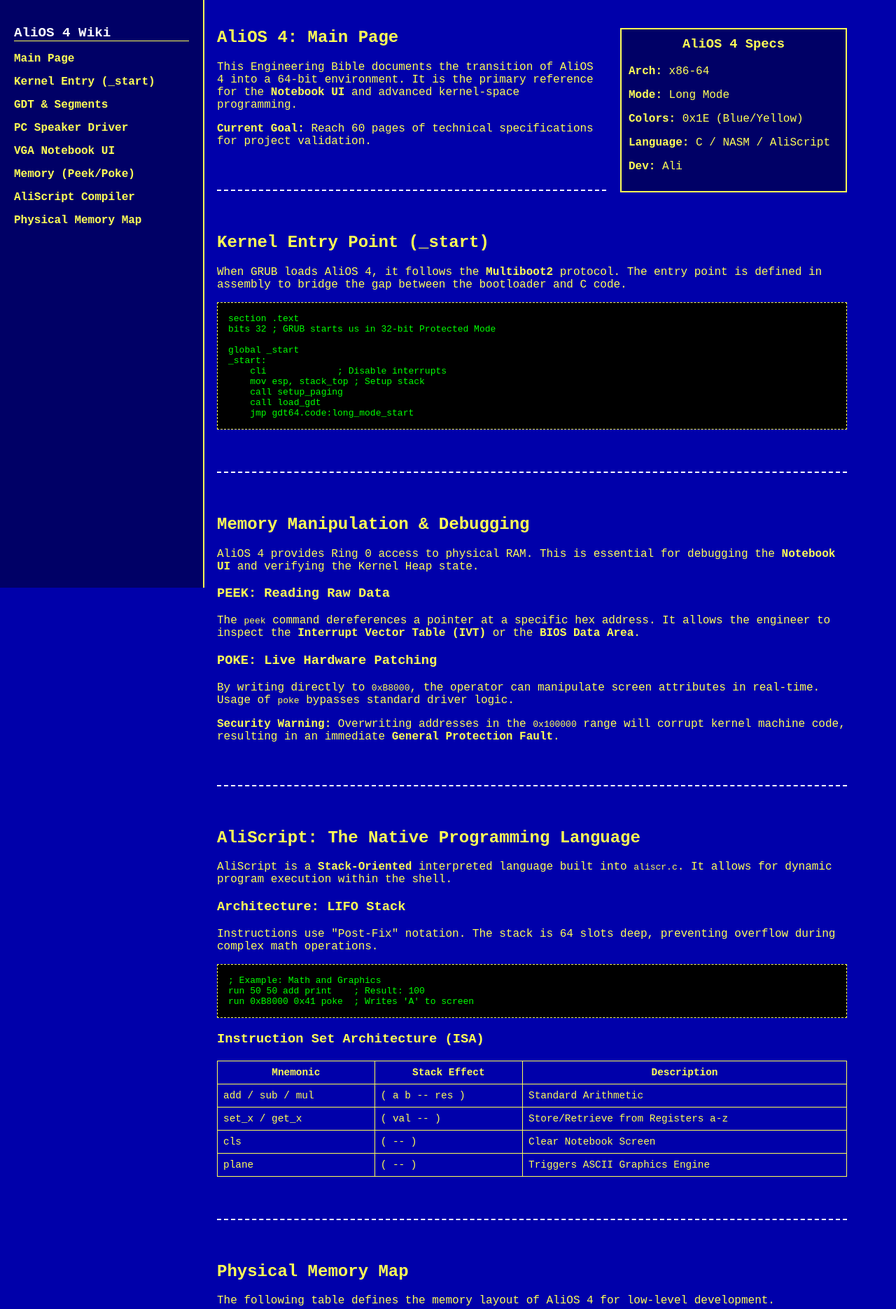
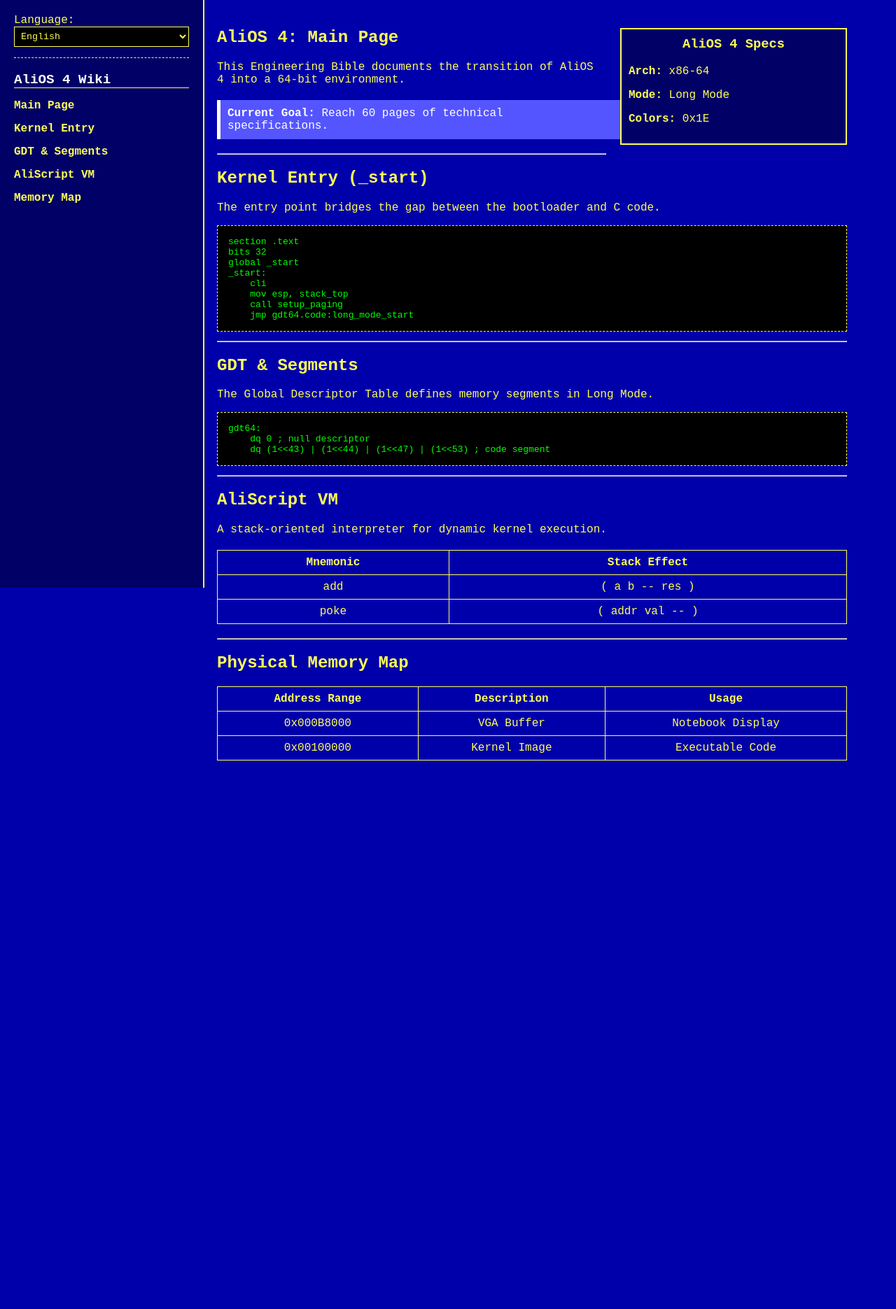
Before and after one commit to Justlinuxyourself/JustLinuxyourself.github.io, a plain HTML site: page AliOS_wiki/index.html in a window 1280 px wide. Shown: the top 1871 px of the page at 70% size. After the commit the page ends 1127 px from the top, so only its background shows below. Drawn offline with Linux system fonts and the light colour scheme.

Commit message:
Update index.html

```diff
--- a/AliOS_wiki/index.html
+++ b/AliOS_wiki/index.html
@@ -19,9 +19,9 @@
         margin: 0;
         display: flex;
         flex-direction: row;
+        transition: direction 0.3s ease;
     }
 
-    /* Sidebar Navigation - Desktop Default */
     nav {
         width: 250px;
         background-color: var(--sidebar-blue);
@@ -31,6 +31,7 @@
         padding: 20px;
         overflow-y: auto;
         z-index: 100;
+        left: 0;
     }
 
     nav h2 { color: #FFF; font-size: 1.2rem; border-bottom: 1px solid var(--text-yellow); }
@@ -38,12 +39,37 @@
     nav ul li { margin: 15px 0; }
     nav ul li a { color: var(--text-yellow); text-decoration: none; font-weight: bold; display: block; }
 
-    /* Main Content */
+    .lang-box {
+        margin-bottom: 20px;
+        padding-bottom: 15px;
+        border-bottom: 1px dashed var(--text-yellow);
+    }
+    select {
+        background: var(--code-bg);
+        color: var(--text-yellow);
+        border: 1px solid var(--text-yellow);
+        padding: 5px;
+        font-family: monospace;
+        width: 100%;
+    }
+
     main {
         margin-left: 290px;
         padding: 20px;
         width: 100%;
         max-width: 900px;
+        transition: margin 0.3s ease;
+    }
+
+    body[dir="rtl"] nav {
+        left: auto;
+        right: 0;
+        border-right: none;
+        border-left: 2px solid var(--text-yellow);
+    }
+    body[dir="rtl"] main {
+        margin-left: 0;
+        margin-right: 290px;
     }
 
     .infobox {
@@ -55,6 +81,7 @@
         margin: 0 0 20px 20px;
         padding: 10px;
     }
+    body[dir="rtl"] .infobox { float: left; margin: 0 20px 20px 0; }
 
     pre {
         background-color: var(--code-bg);
@@ -62,191 +89,165 @@
         padding: 15px;
         border: 1px dashed var(--text-yellow);
         overflow-x: auto;
-        white-space: pre-wrap; /* Forces code to wrap on small screens */
-        word-wrap: break-word;
+        direction: ltr !important;
+        text-align: left;
     }
 
-    table { width: 100%; border-collapse: collapse; margin: 20px 0; font-size: 0.9rem; }
-    th, td { border: 1px solid var(--text-yellow); padding: 8px; }
+    .note {
+        background: #5555FF;
+        color: #FFF;
+        padding: 10px;
+        border-left: 5px solid #FFF;
+        margin: 20px 0;
+    }
+    body[dir="rtl"] .note { border-left: none; border-right: 5px solid #FFF; }
 
-    /* --- MOBILE RESPONSIVE LOGIC --- */
+    table { width: 100%; border-collapse: collapse; margin: 20px 0; }
+    th, td { border: 1px solid var(--text-yellow); padding: 8px; text-align: center; }
+
     @media (max-width: 768px) {
         body { flex-direction: column; }
-
-        nav {
-            position: relative;
-            width: 100%;
-            height: auto;
-            border-right: none;
-            border-bottom: 2px solid var(--text-yellow);
-            box-sizing: border-box;
-        }
-
-        nav ul { display: flex; flex-wrap: wrap; gap: 10px; }
-        nav ul li { margin: 5px 0; }
-
-        main {
-            margin-left: 0;
-            padding: 15px;
-            box-sizing: border-box;
-        }
-
-        .infobox {
-            float: none;
-            margin-left: 0;
-            max-width: 100%;
-        }
-
-        h1 { font-size: 1.5rem; }
+        nav { position: relative; width: 100%; height: auto; border: none; border-bottom: 2px solid var(--text-yellow); }
+        main { margin: 0 !important; padding: 15px; }
+        .infobox { float: none; max-width: 100%; }
     }
 </style>
 </head>
 <body>
 
 <nav>
-    <h2>AliOS 4 Wiki</h2>
+    <div class="lang-box">
+        <label data-key="select-lang">Language:</label>
+        <select onchange="setLanguage(this.value)">
+            <option value="en">English</option>
+            <option value="ar">العربية</option>
+        </select>
+    </div>
+    <h2 data-key="wiki-title">AliOS 4 Wiki</h2>
     <ul>
-        <li><a href="#main">Main Page</a></li>
-        <li><a href="#kernel-entry">Kernel Entry (_start)</a></li>
-        <li><a href="#gdt-setup">GDT & Segments</a></li>
-        <li><a href="#pc-speaker">PC Speaker Driver</a></li>
-        <li><a href="#vga-notebook">VGA Notebook UI</a></li>
-        <li><a href="#memory-tools">Memory (Peek/Poke)</a></li>
-        <li><a href="#aliscript-vm">AliScript Compiler</a></li>
-        <li><a href="#system-map">Physical Memory Map</a></li>
+        <li><a href="#main" data-key="nav-main">Main Page</a></li>
+        <li><a href="#kernel-entry" data-key="nav-kernel">Kernel Entry</a></li>
+        <li><a href="#gdt-setup" data-key="nav-gdt">GDT & Segments</a></li>
+        <li><a href="#aliscript-vm" data-key="nav-aliscript">AliScript VM</a></li>
+        <li><a href="#system-map" data-key="nav-map">Memory Map</a></li>
     </ul>
 </nav>
 
 <main>
-    <!-- MAIN PAGE -->
     <section id="main">
         <div class="infobox">
-            <h3 style="text-align:center; margin-top:0;">AliOS 4 Specs</h3>
-            <p><strong>Arch:</strong> x86-64</p>
-            <p><strong>Mode:</strong> Long Mode</p>
-            <p><strong>Colors:</strong> 0x1E (Blue/Yellow)</p>
-            <p><strong>Language:</strong> C / NASM / AliScript</p>
-            <p><strong>Dev:</strong> Ali</p>
+            <h3 style="text-align:center; margin-top:0;" data-key="specs-h">AliOS 4 Specs</h3>
+            <p><strong data-key="spec-arch">Arch:</strong> x86-64</p>
+            <p><strong data-key="spec-mode">Mode:</strong> Long Mode</p>
+            <p><strong data-key="spec-color">Colors:</strong> 0x1E</p>
         </div>
-        <h1>AliOS 4: Main Page</h1>
-        <p>This Engineering Bible documents the transition of AliOS 4 into a 64-bit environment. It is the primary reference for the <strong>Notebook UI</strong> and advanced kernel-space programming.</p>
-
+        <h1 data-key="main-h">AliOS 4: Main Page</h1>
+        <p data-key="main-p">This Engineering Bible documents the transition of AliOS 4 into a 64-bit environment.</p>
         <div class="note">
-            <strong>Current Goal:</strong> Reach 60 pages of technical specifications for project validation.
+            <strong data-key="goal-h">Current Goal:</strong> <span data-key="goal-p">Reach 60 pages of technical specifications.</span>
         </div>
     </section>
 
-    <hr style="margin: 60px 0; border: 0; border-top: 2px dashed #FFF;">
+    <hr>
 
-    <!-- KERNEL ENTRY SECTION -->
     <section id="kernel-entry">
-        <h1>Kernel Entry Point (_start)</h1>
-        <p>When GRUB loads AliOS 4, it follows the <strong>Multiboot2</strong> protocol. The entry point is defined in assembly to bridge the gap between the bootloader and C code.</p>
-
+        <h1 data-key="kernel-h">Kernel Entry (_start)</h1>
+        <p data-key="kernel-p">The entry point bridges the gap between the bootloader and C code.</p>
 <pre>
-<span class="keyword">section</span> .text
-<span class="keyword">bits</span> 32 <span class="comment">; GRUB starts us in 32-bit Protected Mode</span>
-
-<span class="keyword">global</span> _start
-<span class="keyword">_start:</span>
-    <span class="keyword">cli</span>             <span class="comment">; Disable interrupts</span>
-    <span class="keyword">mov</span> esp, stack_top <span class="comment">; Setup stack</span>
-    <span class="keyword">call</span> setup_paging
-    <span class="keyword">call</span> load_gdt
-    <span class="keyword">jmp</span> gdt64.code:long_mode_start
+section .text
+bits 32
+global _start
+_start:
+    cli
+    mov esp, stack_top
+    call setup_paging
+    jmp gdt64.code:long_mode_start
 </pre>
     </section>
 
-    <hr style="margin: 60px 0; border: 0; border-top: 2px dashed #FFF;">
+    <hr>
 
-    <!-- MEMORY TOOLS SECTION -->
-    <section id="memory-tools">
-        <h1>Memory Manipulation & Debugging</h1>
-        <p>AliOS 4 provides Ring 0 access to physical RAM. This is essential for debugging the <strong>Notebook UI</strong> and verifying the Kernel Heap state.</p>
-
-        <h3>PEEK: Reading Raw Data</h3>
-        <p>The <code>peek</code> command dereferences a pointer at a specific hex address. It allows the engineer to inspect the <strong>Interrupt Vector Table (IVT)</strong> or the <strong>BIOS Data Area</strong>.</p>
-
-        <h3>POKE: Live Hardware Patching</h3>
-        <p>By writing directly to <code>0xB8000</code>, the operator can manipulate screen attributes in real-time. Usage of <code>poke</code> bypasses standard driver logic.</p>
-        <div class="note">
-            <strong>Security Warning:</strong> Overwriting addresses in the <code>0x100000</code> range will corrupt kernel machine code, resulting in an immediate <strong>General Protection Fault</strong>.
-        </div>
+    <section id="gdt-setup">
+        <h1 data-key="gdt-h">GDT & Segments</h1>
+        <p data-key="gdt-p">The Global Descriptor Table defines memory segments in Long Mode.</p>
+<pre>
+gdt64:
+    dq 0 ; null descriptor
+    dq (1<<43) | (1<<44) | (1<<47) | (1<<53) ; code segment
+</pre>
     </section>
 
-    <hr style="margin: 60px 0; border: 0; border-top: 2px dashed #FFF;">
+    <hr>
 
-    <!-- ALISCRIPT SECTION -->
     <section id="aliscript-vm">
-        <h1>AliScript: The Native Programming Language</h1>
-        <p>AliScript is a <strong>Stack-Oriented</strong> interpreted language built into <code>aliscr.c</code>. It allows for dynamic program execution within the shell.</p>
-
-        <h3>Architecture: LIFO Stack</h3>
-        <p>Instructions use "Post-Fix" notation. The stack is 64 slots deep, preventing overflow during complex math operations.</p>
-<pre>
-<span class="comment">; Example: Math and Graphics</span>
-<span class="keyword">run</span> 50 50 <span class="keyword">add</span> <span class="keyword">print</span>    <span class="comment">; Result: 100</span>
-<span class="keyword">run</span> 0xB8000 0x41 <span class="keyword">poke</span>  <span class="comment">; Writes 'A' to screen</span>
-</pre>
-
-        <h3>Instruction Set Architecture (ISA)</h3>
+        <h1 data-key="aliscript-h">AliScript VM</h1>
+        <p data-key="aliscript-p">A stack-oriented interpreter for dynamic kernel execution.</p>
         <table>
-            <tr><th>Mnemonic</th><th>Stack Effect</th><th>Description</th></tr>
-            <tr><td>add / sub / mul</td><td>( a b -- res )</td><td>Standard Arithmetic</td></tr>
-            <tr><td>set_x / get_x</td><td>( val -- )</td><td>Store/Retrieve from Registers a-z</td></tr>
-            <tr><td>cls</td><td>( -- )</td><td>Clear Notebook Screen</td></tr>
-            <tr><td>plane</td><td>( -- )</td><td>Triggers ASCII Graphics Engine</td></tr>
+            <tr><th data-key="th-mnemonic">Mnemonic</th><th data-key="th-effect">Stack Effect</th></tr>
+            <tr><td>add</td><td>( a b -- res )</td></tr>
+            <tr><td>poke</td><td>( addr val -- )</td></tr>
         </table>
     </section>
 
-    <hr style="margin: 60px 0; border: 0; border-top: 2px dashed #FFF;">
+    <hr>
 
-    <!-- SYSTEM MAP SECTION -->
     <section id="system-map">
-        <h1>Physical Memory Map</h1>
-        <p>The following table defines the memory layout of AliOS 4 for low-level development.</p>
-
+        <h1 data-key="map-h">Physical Memory Map</h1>
         <table>
-            <tr>
-                <th>Address Range</th>
-                <th>Description</th>
-                <th>Usage</th>
-            </tr>
-            <tr>
-                <td class="address">0x00000400</td>
-                <td>BIOS Data Area</td>
-                <td>Hardware Flags</td>
-            </tr>
-            <tr>
-                <td class="address">0x000B8000</td>
-                <td>VGA Buffer</td>
-                <td>Notebook Display</td>
-            </tr>
-            <tr>
-                <td class="address">0x00100000</td>
-                <td>Kernel Image</td>
-                <td>Executable Code</td>
-            </tr>
-            <tr>
-                <td class="address">0x00200000</td>
-                <td>Kernel Heap</td>
-                <td>Dynamic Memory / AliScript Vars</td>
-            </tr>
+            <thead>
+                <tr>
+                    <th data-key="th-addr">Address Range</th>
+                    <th data-key="th-desc">Description</th>
+                    <th data-key="th-usage">Usage</th>
+                </tr>
+            </thead>
+            <tbody>
+                <tr><td>0x000B8000</td><td data-key="td-vga">VGA Buffer</td><td data-key="td-vga-u">Notebook Display</td></tr>
+                <tr><td>0x00100000</td><td data-key="td-kern">Kernel Image</td><td data-key="td-kern-u">Executable Code</td></tr>
+            </tbody>
         </table>
     </section>
-
-    <hr style="margin: 60px 0; border: 0; border-top: 2px dashed #FFF;">
-
-    <!-- VGA SECTION -->
-    <section id="vga-notebook">
-        <h1>VGA Notebook UI</h1>
-        <p>The AliOS 4 UI operates in 80x25 Text Mode. Every character occupies 2 bytes: the ASCII character and the <strong>Attribute Byte</strong>.</p>
-        <div class="note">
-            <strong>Attribute 0x1E:</strong> Binary <code>0001 1110</code>. Background: Blue (1), Foreground: Yellow (14).
-        </div>
-    </section>
-
 </main>
 
+<script>
+const langData = {
+    "en": {
+        "select-lang": "Language:",
+        "wiki-title": "AliOS 4 Wiki",
+        "nav-main": "Main Page", "nav-kernel": "Kernel Entry", "nav-gdt": "GDT Setup", "nav-aliscript": "AliScript VM", "nav-map": "Memory Map",
+        "specs-h": "AliOS 4 Specs", "spec-arch": "Arch:", "spec-mode": "Mode:", "spec-color": "Colors:",
+        "main-h": "AliOS 4: Main Page", "main-p": "Documentation for the 64-bit transition.",
+        "goal-h": "Current Goal:", "goal-p": "Reach 60 pages of specifications.",
+        "kernel-h": "Kernel Entry (_start)", "kernel-p": "Bridges bootloader to C code.",
+        "gdt-h": "GDT & Segments", "gdt-p": "Defines memory segments for Long Mode.",
+        "aliscript-h": "AliScript VM", "aliscript-p": "Stack-oriented interpreter.",
+        "th-mnemonic": "Mnemonic", "th-effect": "Stack Effect",
+        "map-h": "Physical Memory Map", "th-addr": "Address Range", "th-desc": "Description", "th-usage": "Usage",
+        "td-vga": "VGA Buffer", "td-vga-u": "Notebook Display", "td-kern": "Kernel Image", "td-kern-u": "Executable Code"
+    },
+    "ar": {
+        "select-lang": "اللغة:",
+        "wiki-title": "ويكي AliOS 4",
+        "nav-main": "الرئيسية", "nav-kernel": "نقطة الدخول", "nav-gdt": "إعداد GDT", "nav-aliscript": "AliScript VM", "nav-map": "خريطة الذاكرة",
+        "specs-h": "مواصفات AliOS 4", "spec-arch": "المعمارية:", "spec-mode": "الوضع:", "spec-color": "الألوان:",
+        "main-h": "AliOS 4: الرئيسية", "main-p": "توثيق الانتقال إلى بيئة 64 بت.",
+        "goal-h": "الهدف الحالي:", "goal-p": "الوصول إلى 60 صفحة من المواصفات.",
+        "kernel-h": "نقطة دخول النواة", "kernel-p": "تربط بين محمل الإقلاع وكود C.",
+        "gdt-h": "جدول GDT والأقسام", "gdt-p": "يحدد مقاطع الذاكرة في الوضع الطويل.",
+        "aliscript-h": "AliScript VM", "aliscript-p": "مفسر يعتمد على المكدس.",
+        "th-mnemonic": "الأمر", "th-effect": "تأثير المكدس",
+        "map-h": "خريطة الذاكرة الفيزيائية", "th-addr": "نطاق العنوان", "th-desc": "الوصف", "th-usage": "الاستخدام",
+        "td-vga": "ذاكرة VGA", "td-vga-u": "عرض المفكرة", "td-kern": "صورة النواة", "td-kern-u": "الكود التنفيذي"
+    }
+};
+
+function setLanguage(lang) {
+    document.body.setAttribute("dir", lang === "ar" ? "rtl" : "ltr");
+    document.querySelectorAll("[data-key]").forEach(el => {
+        const key = el.getAttribute("data-key");
+        if (langData[lang][key]) el.innerText = langData[lang][key];
+    });
+}
+</script>
 </body>
 </html>
```
